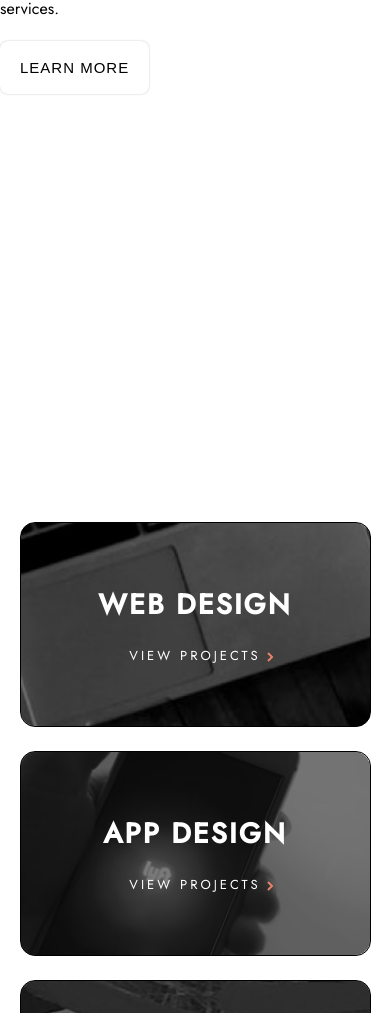
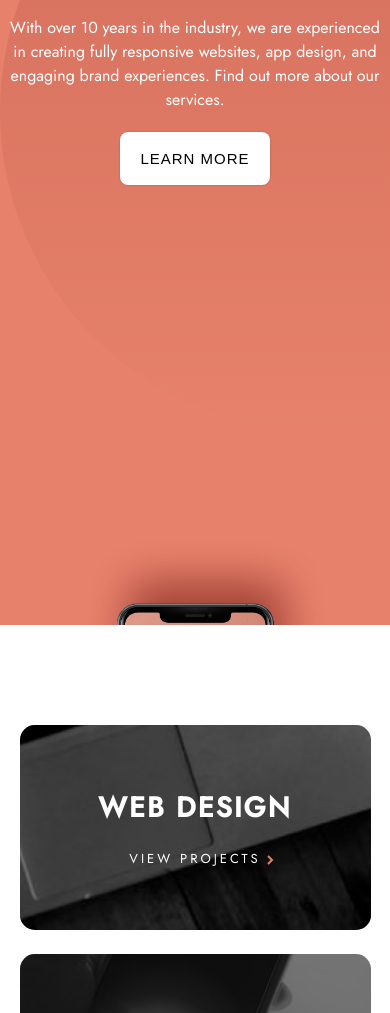
Before and after one commit to godwinopara/designo-site, a Gatsby site: page / in a window 390 px wide. Shown: the part 306-1319 px from the top of the page. Built offline with nearby package versions, Linux system fonts and the light colour scheme; Gatsby itself is replaced by a stand-in of ours.

Commit message:
finished the styling the hero for mobile desktop and tablet viewport

```diff
--- a/src/components/button.js
+++ b/src/components/button.js
@@ -1,6 +1,5 @@
 import * as React from "react";
 import styled, { css } from "styled-components";
-import themes from "../themes/themes";
 
 const Button = ({ text }) => {
   return <ButtonWrapper>{text}</ButtonWrapper>;
--- /dev/null
+++ b/src/components/images.js
@@ -0,0 +1,34 @@
+import heroBackgroundPattern from "../images/home/desktop/bg-pattern-hero-home.svg";
+import heroPhoneImage from "../images/home/desktop/image-hero-phone.png";
+import friendlyIllustration from "../images/home/desktop/illustration-friendly.svg";
+import passionateIllustration from "../images/home/desktop/illustration-passionate.svg";
+import resourcefulIllustration from "../images/home/desktop/illustration-resourceful.svg";
+import graphicDesignDesktopImg from "../images/home/desktop/image-graphic-design.jpg";
+import appDesignDesktopImg from "../images/home/desktop/image-app-design.jpg";
+import webDesignDesktopImg from "../images/home/desktop/image-web-design-large.jpg";
+import graphicDesignTabletImg from "../images/home/tablet/image-graphic-design.jpg";
+import appDesignTabletImg from "../images/home/tablet/image-app-design.jpg";
+import webDesignTabletImg from "../images/home/tablet/image-web-design.jpg";
+import graphicDesignMobileImg from "../images/home/mobile/image-graphic-design.jpg";
+import appDesignMobileImg from "../images/home/mobile/image-app-design.jpg";
+import webDesignMobileImg from "../images/home/mobile/image-web-design.jpg";
+
+export const allImages = {
+  homepageImages: {
+    heroBackgroundPattern,
+    heroPhoneImage,
+    friendlyIllustration,
+    passionateIllustration,
+    resourcefulIllustration,
+    graphicDesignDesktopImg,
+    appDesignDesktopImg,
+    webDesignDesktopImg,
+    graphicDesignDesktopImg,
+    graphicDesignTabletImg,
+    appDesignTabletImg,
+    webDesignTabletImg,
+    graphicDesignMobileImg,
+    webDesignMobileImg,
+    appDesignMobileImg,
+  },
+};
--- a/src/components/layout.js
+++ b/src/components/layout.js
@@ -1,20 +1,45 @@
-import * as React from "react";
+import React from "react";
 import Footer from "./footer";
 import NavBar from "./navbar";
-import "../styles/globalstyles.css"
+import "../styles/globalstyles.css";
+import { ThemeProvider } from "styled-components";
+const theme = {
+  font: {
+    fontFamily: "jost",
+  },
 
+  fontSize: {
+    extraLarge: "4.8rem",
+    large: "4rem",
+    medium: "3rem",
+    normal: "2rem",
+    small: "1.6rem",
+    verySmall: "1.5rem",
+  },
 
+  primaryColors: {
+    peach: "rgb(231,129,107)",
+    black: "rgb(29, 28, 30)",
+    white: "rgb(255, 255, 255)",
+  },
+
+  secondaryColors: {
+    lightPeach: "rgb(255, 173, 155)",
+    darkGrey: "rgb(51, 49, 54)",
+    lightGrey: "rgb(241, 243, 245)",
+  },
+};
 
 const Layout = ({ children, pageTitle }) => {
   return (
-		<>
+    <ThemeProvider theme={theme}>
       <title>{pageTitle}</title>
       <header>
         <NavBar />
       </header>
       {children}
       <Footer />
-		</>
+    </ThemeProvider>
   );
 };
 
--- a/src/components/navbar.js
+++ b/src/components/navbar.js
@@ -1,6 +1,7 @@
 import React, { useState } from "react";
 import styled from "styled-components";
 import { StaticImage } from "gatsby-plugin-image";
+import { Link } from "gatsby";
 
 const Navbar = () => {
   const [isNavOpen, setisNavOpen] = useState(false);
@@ -11,18 +12,18 @@ const Navbar = () => {
 
   return (
     <Navigation className="container">
-      <div className="logo">
+      <Link to="/">
         <StaticImage
           layout="fixed"
           width={202}
           src="../images/shared/desktop/logo-dark.png"
           alt="company logo"
         />
-      </div>
+      </Link>
       <NavLink className={isNavOpen ? "active" : ""}>
-        <li>Our Company</li>
-        <li>Locations</li>
-        <li>Contact</li>
+        <li>OUR COMPANY</li>
+        <li>LOCATIONS</li>
+        <li>CONTACT</li>
       </NavLink>
       <Hamburger onClick={handleIsNavOpen}>
         {!isNavOpen && (
@@ -55,7 +56,6 @@ const Navigation = styled.nav`
 
 const Hamburger = styled.div`
   cursor: pointer;
-
   @media screen and (min-width: 768px) {
     display: none;
   }
@@ -70,8 +70,16 @@ const NavLink = styled.ul`
   }
 
   @media screen and (min-width: 768px) {
-    display: block;
+    display: flex;
     position: static;
+    width: 50%;
+
+    li {
+      margin: auto 0 auto auto;
+      list-style: none;
+      font-size: ${({ theme }) => theme.fontSize.verySmall};
+      font-weight: 400;
+    }
 
     &.active {
       display: none;
--- a/src/components/project.js
+++ b/src/components/project.js
@@ -27,13 +27,11 @@ const Project = ({
 export default Project;
 
 const Projects = styled.div`
-  border: 1px solid black;
   border-radius: 15px;
   background: url(${(props) => props.mobileImage});
-  background-position: cover;
+  background-position: center;
   background-size: cover;
   background-repeat: no-repeat;
-  color: black;
   display: flex;
   align-items: center;
   justify-content: center;
@@ -44,19 +42,19 @@ const Projects = styled.div`
   width: 100%;
 
   ::before {
+    background: rgba(0, 0, 0, 1);
+    border-radius: 15px;
     content: "";
+    height: 100%;
+    left: 0;
+    opacity: 0.5;
     position: absolute;
     top: 0;
-    left: 0;
-    height: 100%;
     width: 100%;
-    background: rgba(0, 0, 0, 1);
-    opacity: 0.5;
-    border-radius: 15px;
   }
 
   :hover::before {
-    background: rgb(231, 129, 107);
+    background: ${({ theme }) => theme.primaryColors.peach};
   }
 
   @media screen and (min-width: 768px) {
@@ -72,17 +70,17 @@ const Projects = styled.div`
     background-repeat: no-repeat;
     background-position: center;
     background-size: cover;
+    height: 30.8rem;
     margin: 0;
-    height: 30.8rem;
   }
 `;
 
 const H2 = styled.h2`
-  color: rgb(255, 255, 255);
+  color: ${({ theme }) => theme.primaryColors.white};
+  font-size: 2.8rem;
+  letter-spacing: 2px;
   position: relative;
-  letter-spacing: 2px;
   z-index: 10;
-  font-size: 2.8rem;
 
   @media screen and (min-width: 768px) {
     font-size: 4rem;
@@ -90,22 +88,22 @@ const H2 = styled.h2`
 `;
 
 const Para = styled.p`
-  color: rgb(255, 255, 255);
-  position: relative;
-  z-index: 1;
+  color: ${({ theme }) => theme.primaryColors.white};
   font-size: 1.3rem;
   letter-spacing: 3px;
   margin-top: 2rem;
+  position: relative;
+  z-index: 1;
 
   ::after {
-    content: "";
-    position: absolute;
-    height: 100%;
-    width: 100%;
-    top: 1px;
-    left: 75px;
     background-image: url(${arrowLink});
     background-repeat: no-repeat;
     background-position: center;
+    content: "";
+    height: 100%;
+    left: 75px;
+    position: absolute;
+    top: 1px;
+    width: 100%;
   }
 `;
--- a/src/pages/index.js
+++ b/src/pages/index.js
@@ -3,52 +3,44 @@ import Button from "../components/button";
 import Layout from "../components/layout";
 import styled from "styled-components";
 import Project from "../components/project";
-import webDesignLargeImage from "../images/home/desktop/image-web-design-large.jpg";
-import webDesignMobileImage from "../images/home/mobile/image-web-design.jpg";
-import webDesignTabletImage from "../images/home/tablet/image-web-design.jpg";
-import appDesignImage from "../images/home/desktop/image-app-design.jpg";
-import appDesignTabletImage from "../images/home/tablet/image-app-design.jpg";
-import appDesignMobileImage from "../images/home/mobile/image-app-design.jpg";
-import graphicDesignImage from "../images/home/desktop/image-graphic-design.jpg";
-import graphicDesignTabletImage from "../images/home/tablet/image-graphic-design.jpg";
-import graphicDesignMobileImage from "../images/home/mobile/image-graphic-design.jpg";
+import { allImages } from "../components/images";
 
 const HomePage = () => {
   return (
     <Layout>
-      <header>
-        <HeaderHero>
-          <h1>Award-winning custom designs and digital branding solutions</h1>
-          <p>
-            With over 10 years in the industry, we are experienced in creating
-            fully responsive websites, app design, and engaging brand
-            experiences. Find out more about our services.
-          </p>
-          <Button text="LEARN MORE" />
-        </HeaderHero>
-      </header>
+      <HeaderHero>
+        <HeaderHeading>
+          Award-winning custom designs and digital branding solutions
+        </HeaderHeading>
+        <Headertext>
+          With over 10 years in the industry, we are experienced in creating
+          fully responsive websites, app design, and engaging brand experiences.
+          Find out more about our services.
+        </Headertext>
+        <Button text="LEARN MORE" />
+      </HeaderHero>
       <main>
         <Projects className="container">
           <Project
             path="/web-design"
             projectName="WEB DESIGN"
-            desktopImage={webDesignLargeImage}
-            tabletImage={webDesignTabletImage}
-            mobileImage={webDesignMobileImage}
+            desktopImage={allImages.homepageImages.webDesignDesktopImg}
+            tabletImage={allImages.homepageImages.webDesignTabletImg}
+            mobileImage={allImages.homepageImages.webDesignMobileImg}
           />
           <Project
             path="/app-design"
             projectName="APP DESIGN"
-            desktopImage={appDesignImage}
-            tabletImage={appDesignTabletImage}
-            mobileImage={appDesignMobileImage}
+            desktopImage={allImages.homepageImages.appDesignDesktopImg}
+            tabletImage={allImages.homepageImages.appDesignTabletImg}
+            mobileImage={allImages.homepageImages.appDesignMobileImg}
           />
           <Project
             path="/graphic-design"
             projectName="GRAPHIC DESIGN"
-            desktopImage={graphicDesignImage}
-            tabletImage={graphicDesignTabletImage}
-            mobileImage={graphicDesignMobileImage}
+            desktopImage={allImages.homepageImages.graphicDesignDesktopImg}
+            tabletImage={allImages.homepageImages.graphicDesignTabletImg}
+            mobileImage={allImages.homepageImages.graphicDesignMobileImg}
           />
         </Projects>
       </main>
@@ -58,11 +50,60 @@ const HomePage = () => {
 
 export default HomePage;
 
-const HeaderHero = styled.div`
-  min-height: 85vh;
+const HeaderHero = styled.header`
+  background-color: ${({ theme }) => theme.primaryColors.peach};
+  background-image: url(${allImages.homepageImages.heroPhoneImage});
+  background-position: 50% 220%;
+  background-size: 90%;
+  background-repeat: no-repeat;
+  color: white;
+  min-height: 100vh;
+  position: relative;
+  padding: 1rem;
+  text-align: center;
+
+  ::before {
+    background-image: url(${allImages.homepageImages.heroBackgroundPattern});
+    background-repeat: no-repeat;
+    content: "";
+    height: 100%;
+    position: absolute;
+    left: 0;
+    width: 100%;
+  }
+
+  @media screen and (min-width: 768px) {
+    background-size: 85%;
+    background-position: 50% 650%;
+  }
+`;
+
+const HeaderHeading = styled.h1`
+  font-size: ${({ theme }) => theme.fontSize.medium};
+  letter-spacing: 1px;
+  margin: 6rem auto 3rem;
+  position: relative;
+  z-index: 10;
+
+  @media screen and (min-width: 768px) {
+    font-size: ${({ theme }) => theme.fontSize.extraLarge};
+    width: 85%;
+  }
+`;
+
+const Headertext = styled.p`
+  position: relative;
+  z-index: 10;
+
+  @media screen and (min-width: 768px) {
+    width: 70%;
+    margin: auto auto 2rem;
+    font-size: ${({ theme }) => theme.fontSize.normal};
+  }
 `;
 
 const Projects = styled.section`
+  margin-top: 10rem;
   @media screen and (min-width: 1024px) {
     display: grid;
     grid-gap: 2rem;
--- a/src/themes/themes.js
+++ /dev/null
@@ -1,17 +0,0 @@
-export const themes = {
-  font: {
-    fontFamily: "jost",
-  },
-
-  primaryColors: {
-    peach: "rgb(231,129,107)",
-    black: "rgb(29, 28, 30)",
-    white: "rgb(255, 255, 255)",
-  },
-
-  secondaryColors: {
-    lightPeach: "rgb(255, 173, 155)",
-    darkGrey: "rgb(51, 49, 54)",
-    lightGrey: "rgb(241, 243, 245)",
-  },
-};
```
Also changed, not shown: gatsby-browser.js (deleted), src/themes/theme.js (added). Lines whose indentation alone changed are shown as unchanged.
